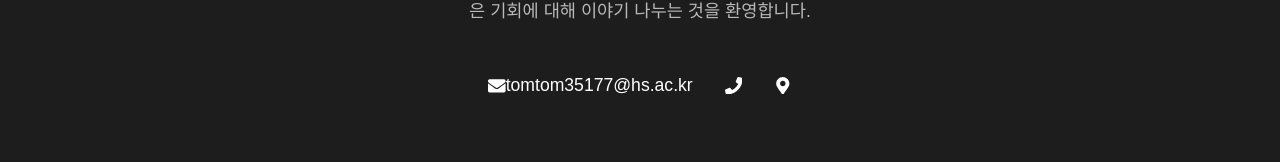
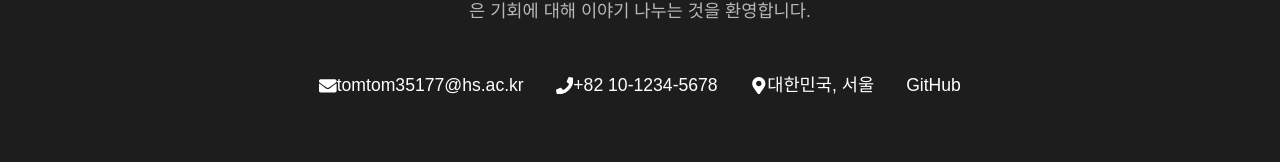
Before and after one commit to NiceTry3675/portfolio2, a React (Create React App) app: page / in a window 1280 px wide. Shown: the part 2587-2749 px from the top of the page. Built offline with nearby package versions, Linux system fonts and the light colour scheme.

Commit message:
Update portfolio components

```diff
--- a/src/components/Contact.tsx
+++ b/src/components/Contact.tsx
@@ -17,11 +17,16 @@ const Contact = () => {
             </div>
             <div className="contact-item">
               <PhoneIcon />
-              <span> </span>
+              <span>+82 10-1234-5678</span>
             </div>
             <div className="contact-item">
               <MarkerIcon />
-              <span> </span>
+              <span>대한민국, 서울</span>
+            </div>
+            <div className="contact-item">
+              <a href="https://github.com/NiceTry3675" target="_blank" rel="noopener noreferrer">
+                GitHub
+              </a>
             </div>
           </div>
         </div>
--- a/src/components/Projects.tsx
+++ b/src/components/Projects.tsx
@@ -6,7 +6,7 @@ const projectData = [
   {
     title: "Gemini 기반 고급 데이터 분석 및 시각화",
     description: "CSV 파일을 업로드하고 자연어로 질문하면, Google Gemini AI가 데이터를 분석하고 인사이트를 제공하는 Streamlit 웹 애플리케이션입니다.",
-    imgUrl: "https://images.unsplash.com/photo-1551288049-bebda4e38f71?ixlib=rb-4.0.3&ixid=MnwxMjA3fDB8MHxwaG90by1wYWdlfHx8fGVufDB8fHx8&auto=format&fit=crop&w=1170&q=80",
+    imgUrl: "/images/data-analysis.jpg",
     githubUrl: "https://github.com/NiceTry3675/data-analysis-agent",
     demoUrl: "https://github.com/NiceTry3675/data-analysis-agent/blob/main/sample.pdf"
   },
```
